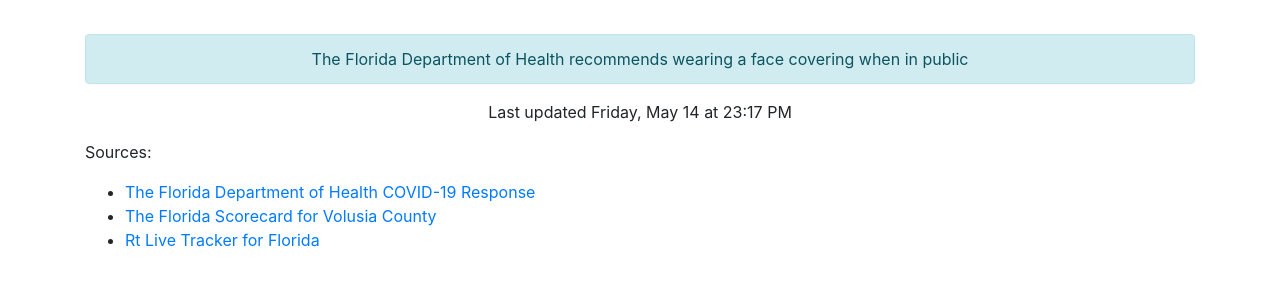
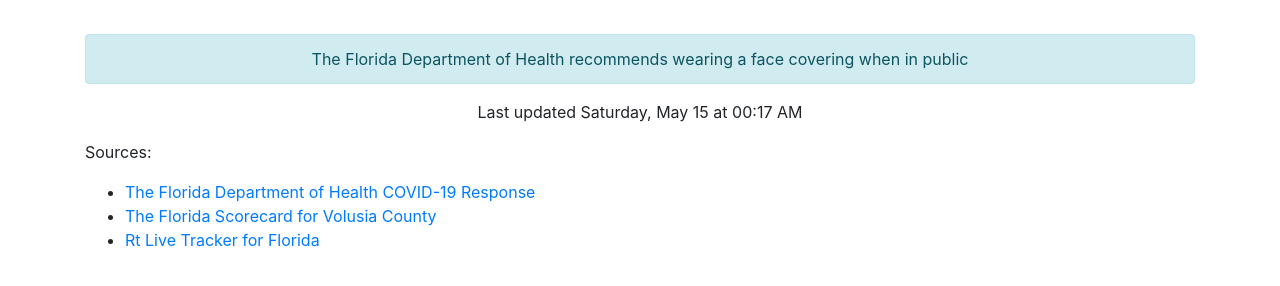
Before and after one commit to thinkjson/timeforchurch, a Jekyll site: the page built from index.md, in a window 1280 px wide. Shown: the part 544-830 px from the top of the page. Built offline with Jekyll 4.4.1, drawn with Linux system fonts in a browser that asks for light colours; our own code applies the rules of GitHub Pages for plain Markdown files.

Commit message:
Updating data

```diff
--- a/_includes/data.html
+++ b/_includes/data.html
@@ -10,4 +10,4 @@
     <div class="outcome text-success">YES</div>
     <div class="alert alert-info" role="alert">The Florida Department of Health recommends wearing a face covering when in public</div>
 
-    <p>Last updated Friday, May 14 at 23:17 PM</p>
+    <p>Last updated Saturday, May 15 at 00:17 AM</p>
```
